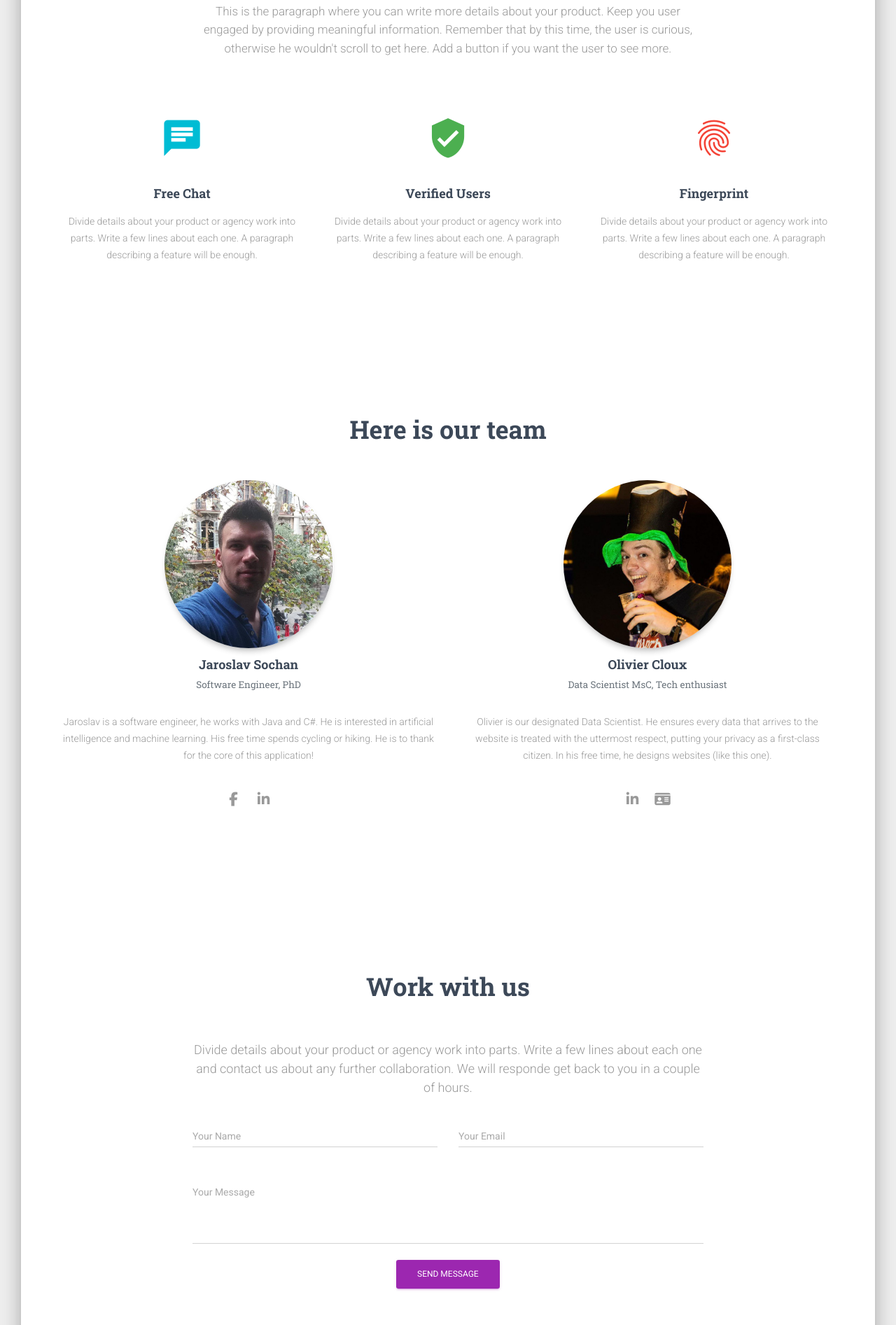
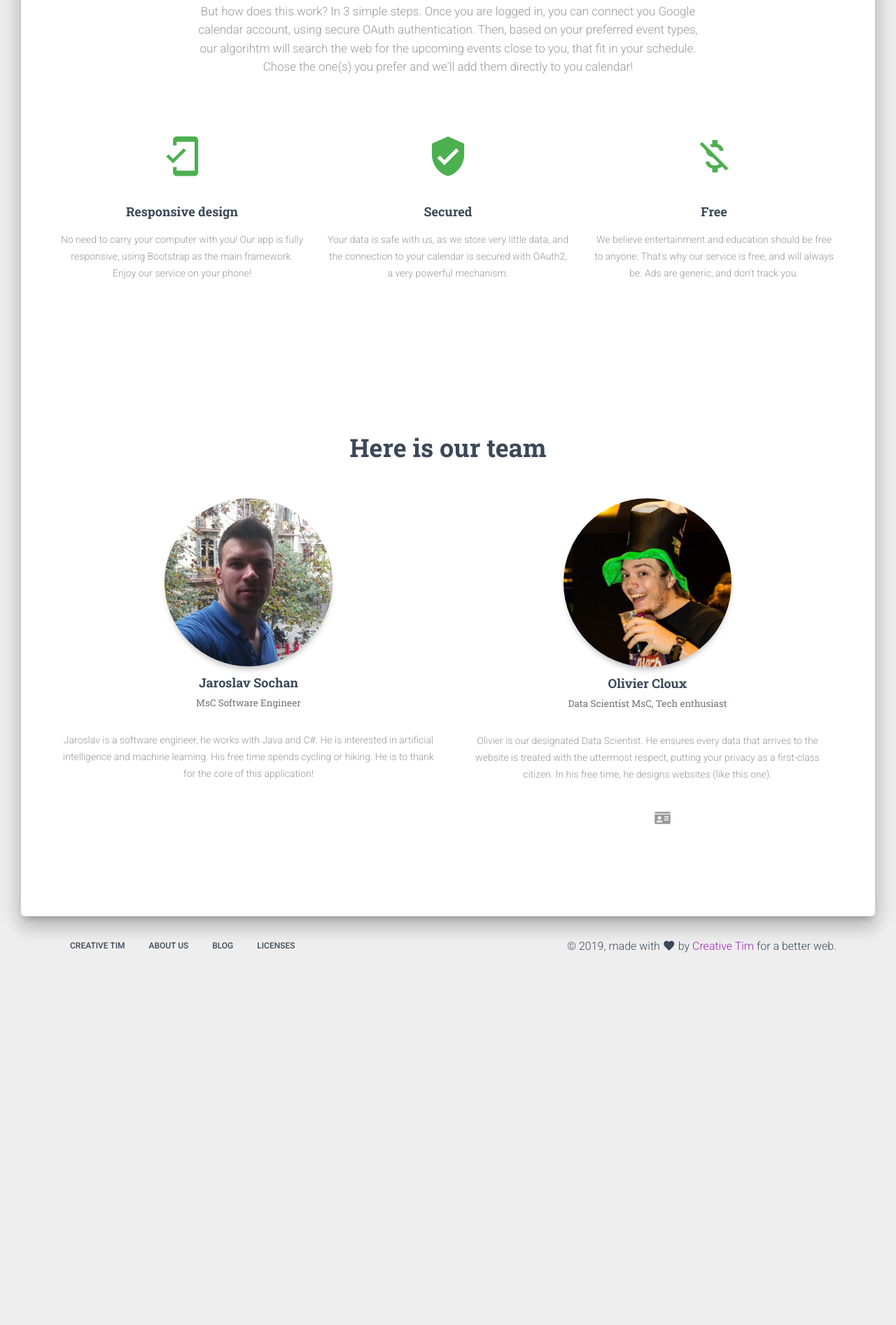
Before and after one commit to Battleman/Filler, a plain HTML site: page index.html in a window 1280 px wide. Shown: the part 907-2800 px from the top of the page at 70% size. After the commit the page ends 2301 px from the top, so only its background shows below. Drawn offline with Linux system fonts and the light colour scheme; some packages are replaced by stand-ins of ours.

Commit message:
most frontend ok

```diff
--- a/index.html
+++ b/index.html
@@ -11,7 +11,6 @@
  =========================================================
 
  * The above copyright notice and this permission notice shall be included in all copies or substantial portions of the Software. -->
-
 
 <!DOCTYPE html>
 <html lang="en">
@@ -28,7 +27,12 @@
   <!--     Fonts and icons     -->
   <link rel="stylesheet" type="text/css"
     href="https://fonts.googleapis.com/css?family=Roboto:300,400,500,700|Roboto+Slab:400,700|Material+Icons" />
-  <link rel="stylesheet" href="https://maxcdn.bootstrapcdn.com/font-awesome/latest/css/font-awesome.min.css">
+  <link href="https://stackpath.bootstrapcdn.com/font-awesome/4.7.0/css/font-awesome.min.css" rel="stylesheet"
+    integrity="sha384-wvfXpqpZZVQGK6TAh5PVlGOfQNHSoD2xbE+QkPxCAFlNEevoEH3Sl0sibVcOQVnN" crossorigin="anonymous">
+  <link rel="stylesheet" href="https://cdnjs.cloudflare.com/ajax/libs/font-awesome/5.11.2/css/all.min.css"
+    integrity="sha256-+N4/V/SbAFiW1MPBCXnfnP9QSN3+Keu+NlB+0ev/YKQ=" crossorigin="anonymous" />
+  <link rel="stylesheet" href="https://cdnjs.cloudflare.com/ajax/libs/font-awesome/5.11.2/css/brands.css"
+    integrity="sha256-hIzRfkDG8yoX/o/xO8mmqvlHMAOHQsUetvMFu3Fa/vY=" crossorigin="anonymous" />
   <!-- CSS Files -->
   <link href="./assets/css/material-kit.css?v=2.0.6" rel="stylesheet" />
   <!-- CSS Just for demo purpose, don't include it in your project -->
@@ -96,9 +100,8 @@
             At <i>Filler!</i> we believe that entertainment should not bring more headache than necessary.
           </h4>
           <br>
-          <a href="https://www.youtube.com/watch?v=dQw4w9WgXcQ" target="_blank"
-            class="btn btn-danger btn-raised btn-lg">
-            <i class="fa fa-play"></i> Watch video
+          <a href="login.html" class="btn btn-danger btn-raised btn-lg">
+            <i class="fas fa-door-open"></i> Let's Get Started
           </a>
         </div>
       </div>
@@ -109,22 +112,23 @@
       <div class="section text-center">
         <div class="row">
           <div class="col-md-8 ml-auto mr-auto">
-            <h2 class="title">Let&apos;s talk product</h2>
-            <h5 class="description">This is the paragraph where you can write more details about your product. Keep you
-              user engaged by providing meaningful information. Remember that by this time, the user is curious,
-              otherwise he wouldn&apos;t scroll to get here. Add a button if you want the user to see more.</h5>
+            <h2 class="title">Let&apos;s talk technical</h2>
+            <h5 class="description">But how does this work? In 3 simple steps. Once you are logged in, you can connect
+              you Google calendar account, using secure OAuth authentication. Then, based on your preferred event types,
+              our algorihtm will search the web for the upcoming events close to you, that fit in your schedule. Chose
+              the one(s) you prefer and we'll add them directly to you calendar!</h5>
           </div>
         </div>
         <div class="features">
           <div class="row">
             <div class="col-md-4">
               <div class="info">
-                <div class="icon icon-info">
-                  <i class="material-icons">chat</i>
+                <div class="icon icon-success">
+                  <i class="material-icons">mobile_friendly</i>
                 </div>
-                <h4 class="info-title">Free Chat</h4>
-                <p>Divide details about your product or agency work into parts. Write a few lines about each one. A
-                  paragraph describing a feature will be enough.</p>
+                <h4 class="info-title">Responsive design</h4>
+                <p>No need to carry your computer with you! Our app is fully responsive, using Bootstrap as the main
+                  framework. Enjoy our service on your phone!</p>
               </div>
             </div>
             <div class="col-md-4">
@@ -132,19 +136,20 @@
                 <div class="icon icon-success">
                   <i class="material-icons">verified_user</i>
                 </div>
-                <h4 class="info-title">Verified Users</h4>
-                <p>Divide details about your product or agency work into parts. Write a few lines about each one. A
-                  paragraph describing a feature will be enough.</p>
+                <h4 class="info-title">Secured</h4>
+                <p>Your data is safe with us, as we store very little data, and the connection to your calendar is
+                  secured with OAuth2, a very powerful mechanism.</p>
               </div>
             </div>
             <div class="col-md-4">
               <div class="info">
-                <div class="icon icon-danger">
-                  <i class="material-icons">fingerprint</i>
+                <div class="icon icon-success">
+                  <i class="material-icons">money_off</i>
                 </div>
-                <h4 class="info-title">Fingerprint</h4>
-                <p>Divide details about your product or agency work into parts. Write a few lines about each one. A
-                  paragraph describing a feature will be enough.</p>
+                <h4 class="info-title">Free</h4>
+                <p>We believe entertainment and education should be free to anyone. That's why our service is free, and
+                  will always be. Ads are generic, and don't track you.
+                </p>
               </div>
             </div>
           </div>
@@ -163,7 +168,7 @@
                   </div>
                   <h4 class="card-title">Jaroslav Sochan
                     <br>
-                    <small class="card-description text-muted">Software Engineer, PhD</small>
+                    <small class="card-description text-muted">MsC Software Engineer</small>
                   </h4>
                   <div class="card-body">
                     <p class="card-description">Jaroslav is a software engineer, he works with Java and C#. He is
@@ -171,8 +176,10 @@
                       hiking. He is to thank for the core of this application!</p>
                   </div>
                   <div class="card-footer justify-content-center">
-                    <a href="https://www.facebook.com/jad" class="btn btn-link btn-just-icon"><i class="fa fa-facebook"></i></a>
-                    <a href="https://www.linkedin.com/in/jaroslav-soch%C3%A1%C5%88-5355b610a/" class="btn btn-link btn-just-icon"><i class="fa fa-linkedin"></i></a>
+                    <a href="https://www.facebook.com/jad" class="btn btn-link btn-just-icon"><i
+                        class="fa fa-facebook"></i></a>
+                    <a href="https://www.linkedin.com/in/jaroslav-soch%C3%A1%C5%88-5355b610a/"
+                      class="btn btn-link btn-just-icon"><i class="fa fa-linkedin"></i></a>
                   </div>
                 </div>
               </div>
@@ -203,43 +210,6 @@
                 </div>
               </div>
             </div>
-          </div>
-        </div>
-      </div>
-      <div class="section section-contacts">
-        <div class="row">
-          <div class="col-md-8 ml-auto mr-auto">
-            <h2 class="text-center title">Work with us</h2>
-            <h4 class="text-center description">Divide details about your product or agency work into parts. Write a few
-              lines about each one and contact us about any further collaboration. We will responde get back to you in a
-              couple of hours.</h4>
-            <form class="contact-form">
-              <div class="row">
-                <div class="col-md-6">
-                  <div class="form-group">
-                    <label class="bmd-label-floating">Your Name</label>
-                    <input type="email" class="form-control">
-                  </div>
-                </div>
-                <div class="col-md-6">
-                  <div class="form-group">
-                    <label class="bmd-label-floating">Your Email</label>
-                    <input type="email" class="form-control">
-                  </div>
-                </div>
-              </div>
-              <div class="form-group">
-                <label for="exampleMessage" class="bmd-label-floating">Your Message</label>
-                <textarea type="email" class="form-control" rows="4" id="exampleMessage"></textarea>
-              </div>
-              <div class="row">
-                <div class="col-md-4 ml-auto mr-auto text-center">
-                  <button class="btn btn-primary btn-raised">
-                    Send Message
-                  </button>
-                </div>
-              </div>
-            </form>
           </div>
         </div>
       </div>
@@ -289,8 +259,6 @@
   <script src="./assets/js/plugins/bootstrap-datetimepicker.js" type="text/javascript"></script>
   <!--  Plugin for the Sliders, full documentation here: http://refreshless.com/nouislider/ -->
   <script src="./assets/js/plugins/nouislider.min.js" type="text/javascript"></script>
-  <!--  Google Maps Plugin    -->
-  <script src="https://maps.googleapis.com/maps/api/js?key=YOUR_KEY_HERE"></script>
   <!-- Control Center for Material Kit: parallax effects, scripts for the example pages etc -->
   <script src="./assets/js/material-kit.js?v=2.0.6" type="text/javascript"></script>
 </body>
```
Also changed, not shown: login.html (+8 -1 lines), profile.html (+6 -2 lines).
